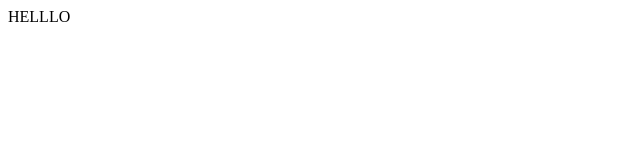
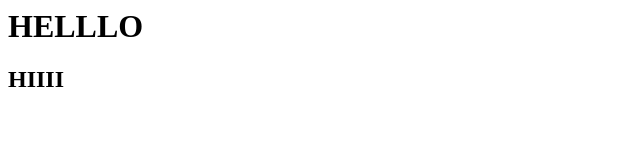
Before and after one commit to Rahuleus12/SampleGitActions, a plain HTML site: page index.html in a window 1280 px wide. Shown: the whole page, without its empty margins (0-640 px from the left). Drawn offline with Linux system fonts and the light colour scheme.

Commit message:
Update index.html

```diff
--- a/index.html
+++ b/index.html
@@ -1 +1 @@
-<html><body>HELLLO</body></html>
+<html><body><h1>HELLLO</h1><h2>HIIII</h2></body></html>
```
